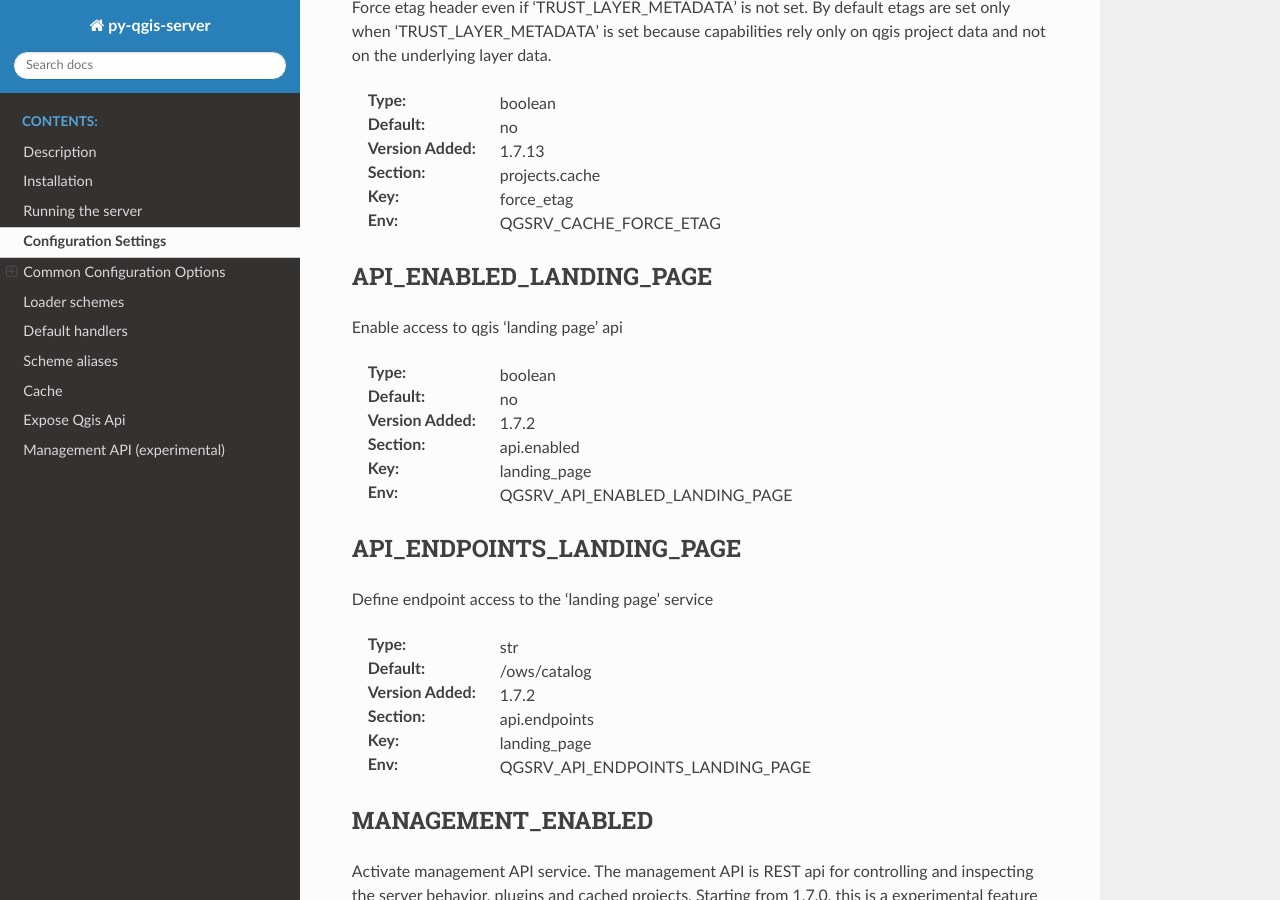
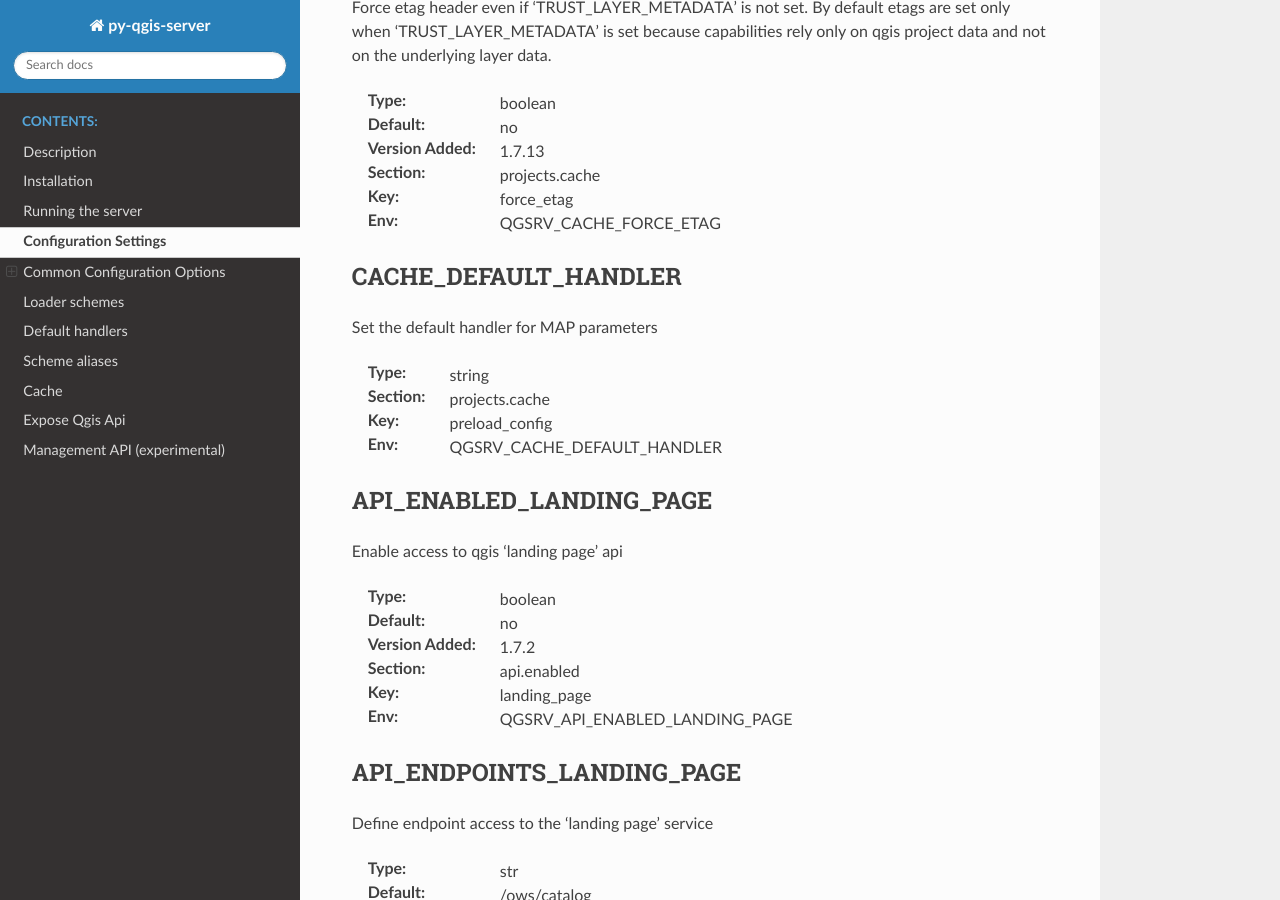
Before and after one commit to 3liz/py-qgis-server, a Sphinx documentation site: the page built from doc/configuration.rst, in a window 1280 px wide and 900 px high, scrolled down 6370 px. Built offline with Sphinx 7.4.7 and the Read the Docs theme 2.0.0, drawn with Linux system fonts in a browser that asks for light colours.

Commit message:
Define explicit CACHE_DEFAULT_HANDLER config option

```diff
--- a/doc/configuration.rst
+++ b/doc/configuration.rst
@@ -435,6 +435,22 @@ data.
 
 
 
+.. _CACHE_DEFAULT_HANDLER:
+
+CACHE_DEFAULT_HANDLER
+---------------------
+
+Set the default handler for MAP parameters
+
+
+:Type: string
+:Section: projects.cache
+:Key: preload_config
+:Env: QGSRV_CACHE_DEFAULT_HANDLER
+
+
+
+
 .. _API_ENABLED_LANDING_PAGE:
 
 API_ENABLED_LANDING_PAGE
```
Also changed, not shown: CHANGELOG.md (+3 -0 lines), 3 other files.
